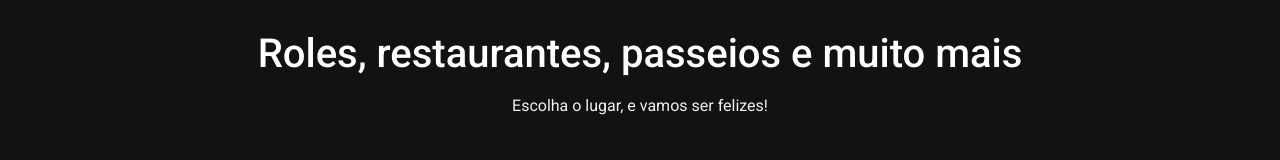
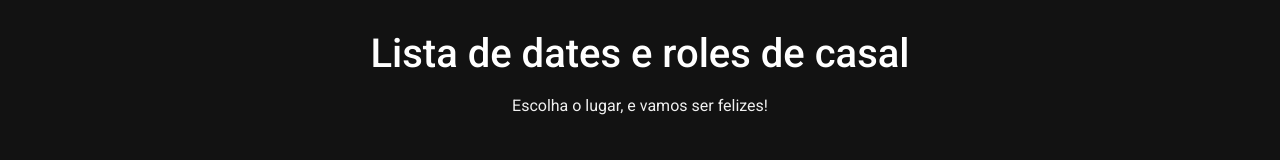
Before and after one commit to g7pretty/portifolio-de-lugares, a plain HTML site: page index.html in a window 1280 px wide. Shown: the top 160 px of the page. Drawn offline with nearby package versions, Linux system fonts and the light colour scheme.

Commit message:
alterei o titulo

```diff
--- a/index.html
+++ b/index.html
@@ -115,7 +115,7 @@
 </head>
 <body>
 <div class="container">
-    <h1 class="text-center mb-3">Roles, restaurantes, passeios e muito mais</h1>
+    <h1 class="text-center mb-3">Lista de dates e roles de casal</h1>
     <p class="text-center mb-5">Escolha o lugar, e vamos ser felizes!</p>
     <div class="row" id="places-container">
         <!-- Cards serão inseridos dinamicamente -->
```
